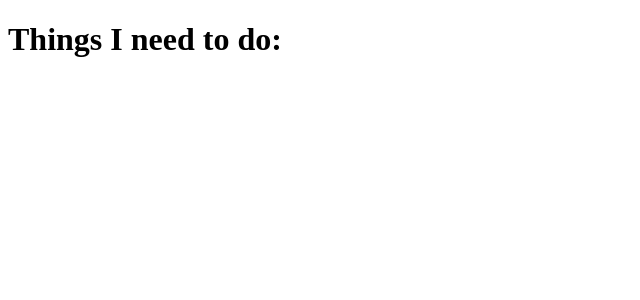
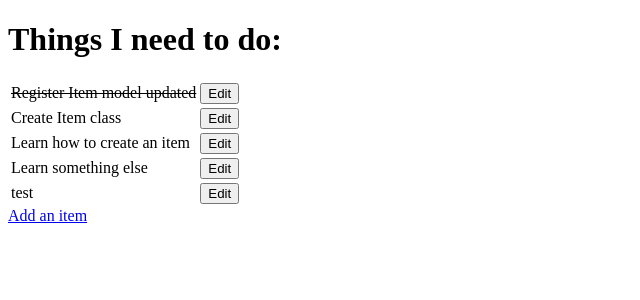
Before and after one commit to slbabin/hello-django, a Django app: page / in a window 1280 px wide. Shown: the top 300 px of the page, without its empty margins (0-640 px from the left). Run offline with Django 3.2, Linux system fonts and the light colour scheme; data comes from the database, SQL or seed files in the repository; both versions use the stored data as it was after the commit.

Commit message:
Add and Update functions

```diff
--- a/django_todo/urls.py
+++ b/django_todo/urls.py
@@ -15,9 +15,12 @@ Including another URLconf
 """
 from django.contrib import admin
 from django.urls import path
-from todo.views import get_todo_list
+from todo.views import get_todo_list, add_item, edit_item
 
 urlpatterns = [
     path('admin/', admin.site.urls),
-    path('', get_todo_list, name='get_todo_list')
+    path('', get_todo_list, name='get_todo_list'),
+    path('add', add_item, name='add'),
+    path('edit/<item_id>', edit_item, name='edit'),
+
 ]
--- a/todo/templates/todo/todo_list.html
+++ b/todo/templates/todo/todo_list.html
@@ -8,5 +8,26 @@
   </head>
   <body>
     <h1>Things I need to do:</h1>
+
+    <table>
+      {% for item in items %}
+      <tr>
+        {% if item.done %}
+        <td><strike>{{ item.name }}</strike></td>
+        {% else %}
+        <td>{{ item.name }}</td>
+        {% endif %}
+        <td>
+          <a href="/edit/{{ item.id }}"><button>Edit</button></a>
+        </td>
+      </tr>
+      {% empty %}
+      <tr>
+        <td>You have nothing to do.</td>
+      </tr>
+      {% endfor %}
+    </table>
+
+    <a href="/add">Add an item</a>
   </body>
 </html>
--- a/todo/views.py
+++ b/todo/views.py
@@ -1,7 +1,41 @@
-from django.shortcuts import render
+from django.shortcuts import render, redirect, get_object_or_404
+from .models import Item
+from .forms import ItemForm
 
 # Create your views here.
 
 
 def get_todo_list(request):
-    return render(request, "todo/todo_list.html")
+    items = Item.objects.all()
+    context = {
+        "items": items
+    }
+    return render(request, "todo/todo_list.html", context)
+
+
+def add_item(request):
+    if request.method == 'POST':
+        form = ItemForm(request.POST)
+        if form.is_valid():
+            form.save()
+            return redirect('get_todo_list')
+
+    form = ItemForm()
+    context = {
+        'form': form
+    }
+    return render(request, "todo/add_item.html", context)
+
+
+def edit_item(request, item_id):
+    item = get_object_or_404(Item, id=item_id)
+    if request.method == 'POST':
+        form = ItemForm(request.POST, instance=item )
+        if form.is_valid():
+            form.save()
+            return redirect('get_todo_list')
+    form = ItemForm(instance=item)
+    context = {
+        'form': form
+    }
+    return render(request, 'todo/edit_item.html', context)
```
Also changed, not shown: todo/forms.py (added, +8 -0 lines), todo/templates/todo/add_item.html (added, +17 -0 lines), todo/templates/todo/edit_item.html (added, +17 -0 lines), db.sqlite3, 1 other file.
